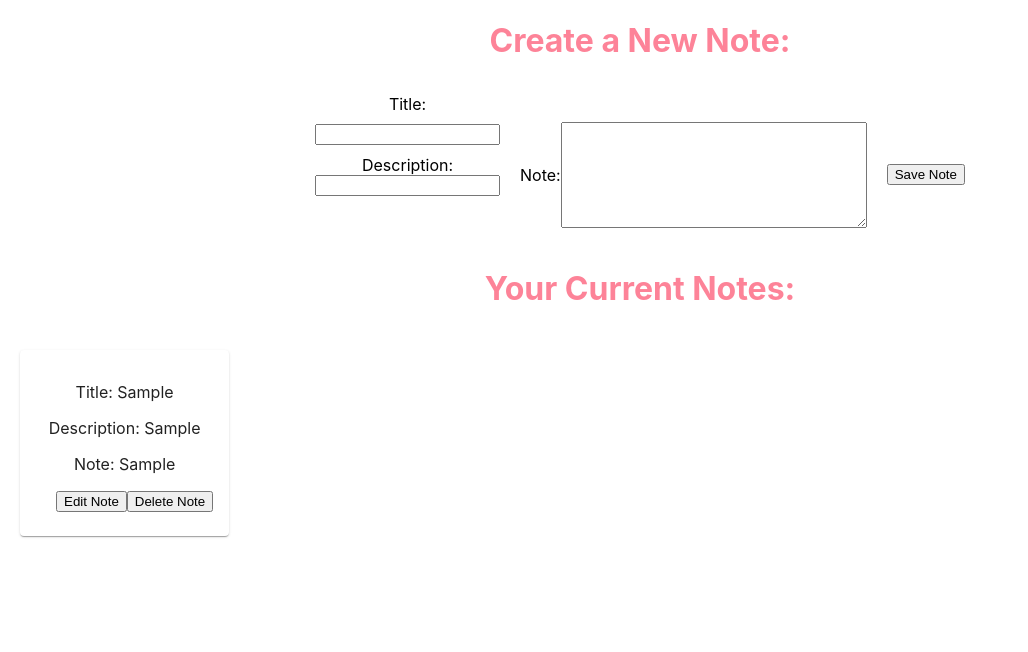
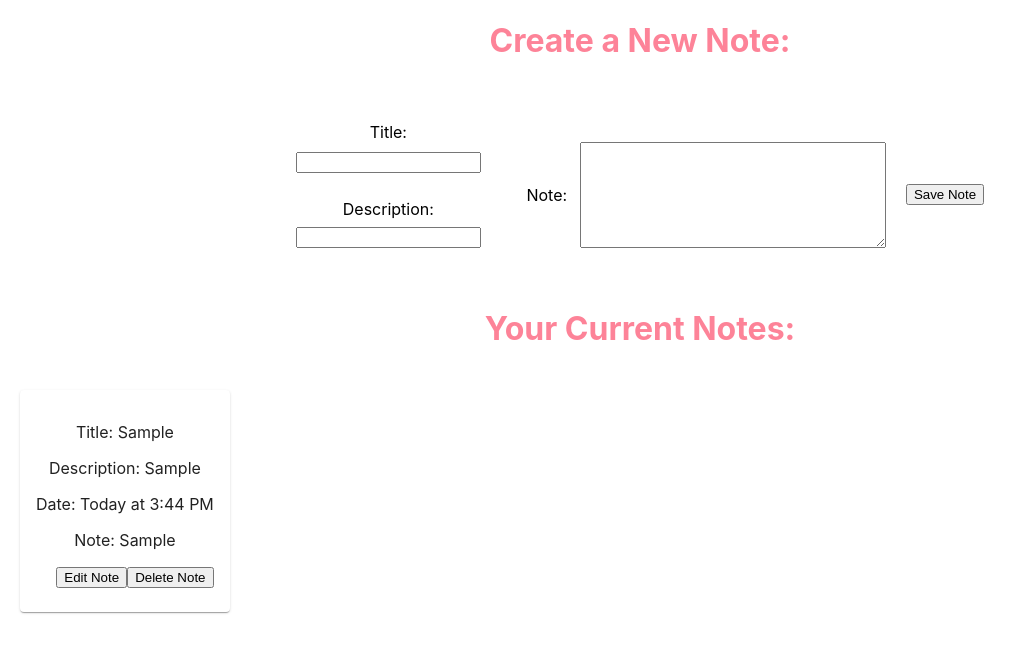
Before and after one commit to wan-li-va/NotesApplication, a React (Create React App) app: page / in a window 1280 px wide. Both pictures are taken after typing "Sample", "Sample", "Sample" into the empty fields and a click on the button "Save Note". Shown: the top 652 px of the page, without its empty margins (0-1028 px from the left). Built offline with nearby package versions, Linux system fonts and the light colour scheme; no server answers.

Commit message:
fix spacing and add date to card

```diff
--- a/src/App.js
+++ b/src/App.js
@@ -32,7 +32,7 @@ class App extends Component {
 
   removeNote = note => {
     const updatedNotes = this.state.notes.filter(
-      curnote => curnote.index !== note.index
+      curnote => curnote.key !== note.key
     );
     console.log(updatedNotes)   // remove console.log when done
     console.log(this.state.notes)
@@ -45,7 +45,8 @@ class App extends Component {
   editNote = (thisNote, index) => {
     var newNotes = [...this.state.notes]
     newNotes[index] = thisNote;
-    this.setState ({notes : newNotes}) ;
+    this.setState ({notes : newNotes});
+    this.state.database.set(newNotes);
   }
 
   render() {
--- a/src/NewNote.css
+++ b/src/NewNote.css
@@ -11,7 +11,6 @@
     display: flex;
     flex-direction: column;
     margin-right: 20px;
-    margin-top: -40px;
 }
 
 .title {
@@ -26,3 +25,13 @@
     width: 300px;
     height: 100px;
 }
+
+.noteHeader {
+    margin-right: 1vw;
+    margin-left: 2vw;
+}
+
+.descriptionHeader {
+    margin-bottom: 1vh;
+    margin-top: 2vh;
+}
--- a/src/NewNote.js
+++ b/src/NewNote.js
@@ -20,7 +20,7 @@ class NewNote extends React.Component {
                 content: this.state.content,
                 time: Moment().calendar(),
                 key: Date.now(),
-                index: Date.now(), //this.props.notes.length,
+                index: this.props.notes.length,
             }
             this.props.addNote(c)
             this.setState({ title: "", content: "", description: "" })
@@ -39,7 +39,7 @@ class NewNote extends React.Component {
                         value={this.state.title}
                         onChange={e => this.setState({ title: e.target.value })}
                     />
-                    <label>Description: </label>
+                    <label className="descriptionHeader">Description: </label>
                     <input
                         className="description"
                         id="noteInput"
@@ -48,7 +48,7 @@ class NewNote extends React.Component {
                         onChange={e => this.setState({ description: e.target.value })}
                     />
                 </div>
-                <label>Note: </label>
+                <label className="noteHeader">Note: </label>
                 <textarea
                     className="content"
                     id="noteContent"
--- a/src/Note.js
+++ b/src/Note.js
@@ -46,6 +46,7 @@ class Note extends Component {
                             <div>
                                 <p>Title: {this.state.title}</p>
                                 <p>Description: {this.state.description}</p>
+                                <p>Date: {this.props.note.time}</p>
                                 <p>Note: {this.state.content}</p>
                                 <button className="button" onClick={() => this.setState({ isEditing: true })}>
                                     Edit Note
```
